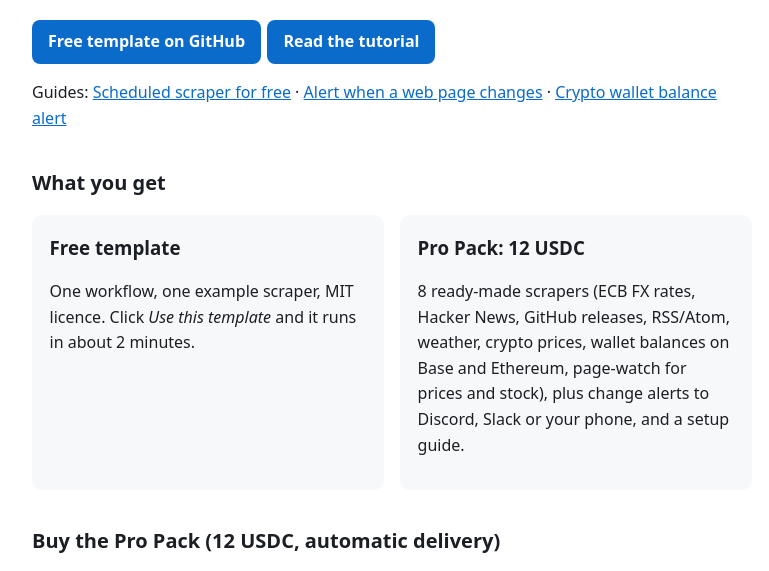
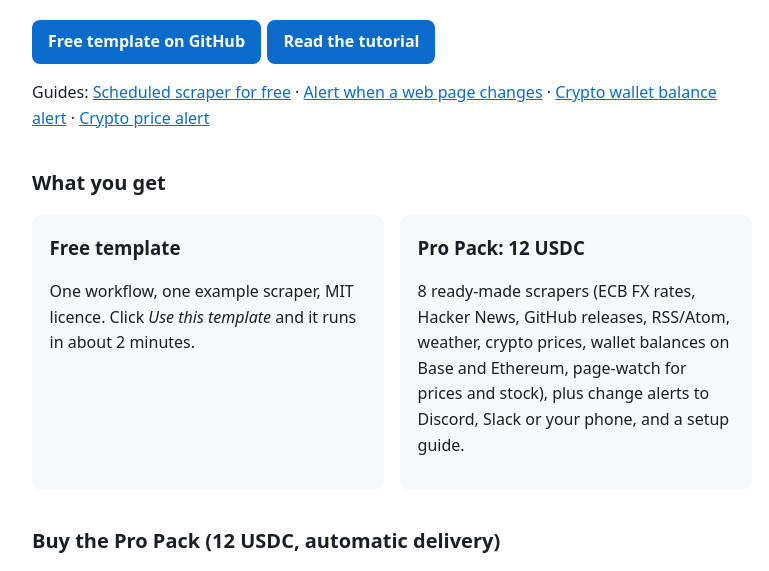
Before and after one commit to caelum-kr-11/caelum-kr-11.github.io, a plain HTML site: page index.html in a window 1280 px wide. Shown: the part 183-754 px from the top of the page, without its empty margins (248-1017 px from the left). Drawn offline with Linux system fonts and the light colour scheme.

Commit message:
guide: free crypto price alert

```diff
--- a/index.html
+++ b/index.html
@@ -25,7 +25,7 @@ small{color:var(--muted)}
 <h1>Scheduled web scraping for free, with no server</h1>
 <p class="lead">GitHub Actions runs your scrapers on a cron schedule and commits the results to git. The repo becomes a versioned dataset, and every change is a diff.</p>
 <p><a class="btn" href="https://github.com/caelum-kr-11/git-scraper-kit">Free template on GitHub</a><a class="btn" href="blog/free-cron-scraper-github-actions.html">Read the tutorial</a></p>
-<p>Guides: <a href="blog/free-cron-scraper-github-actions.html">Scheduled scraper for free</a> · <a href="blog/website-change-alert-github-actions.html">Alert when a web page changes</a> · <a href="blog/wallet-balance-alert-github-actions.html">Crypto wallet balance alert</a></p>
+<p>Guides: <a href="blog/free-cron-scraper-github-actions.html">Scheduled scraper for free</a> · <a href="blog/website-change-alert-github-actions.html">Alert when a web page changes</a> · <a href="blog/wallet-balance-alert-github-actions.html">Crypto wallet balance alert</a> · <a href="blog/crypto-price-alert-github-actions.html">Crypto price alert</a></p>
 
 <h2>What you get</h2>
 <div class="grid">
```
